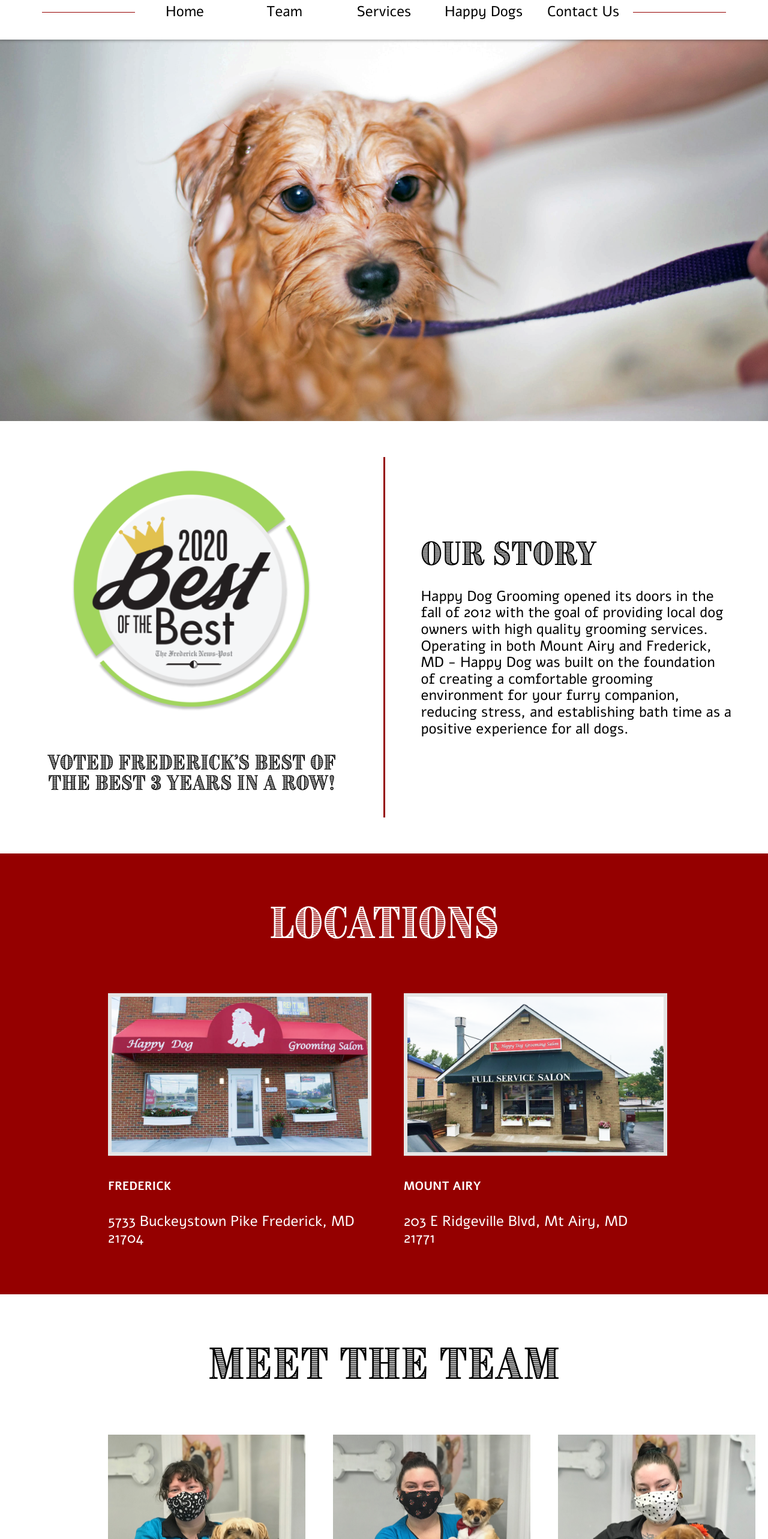
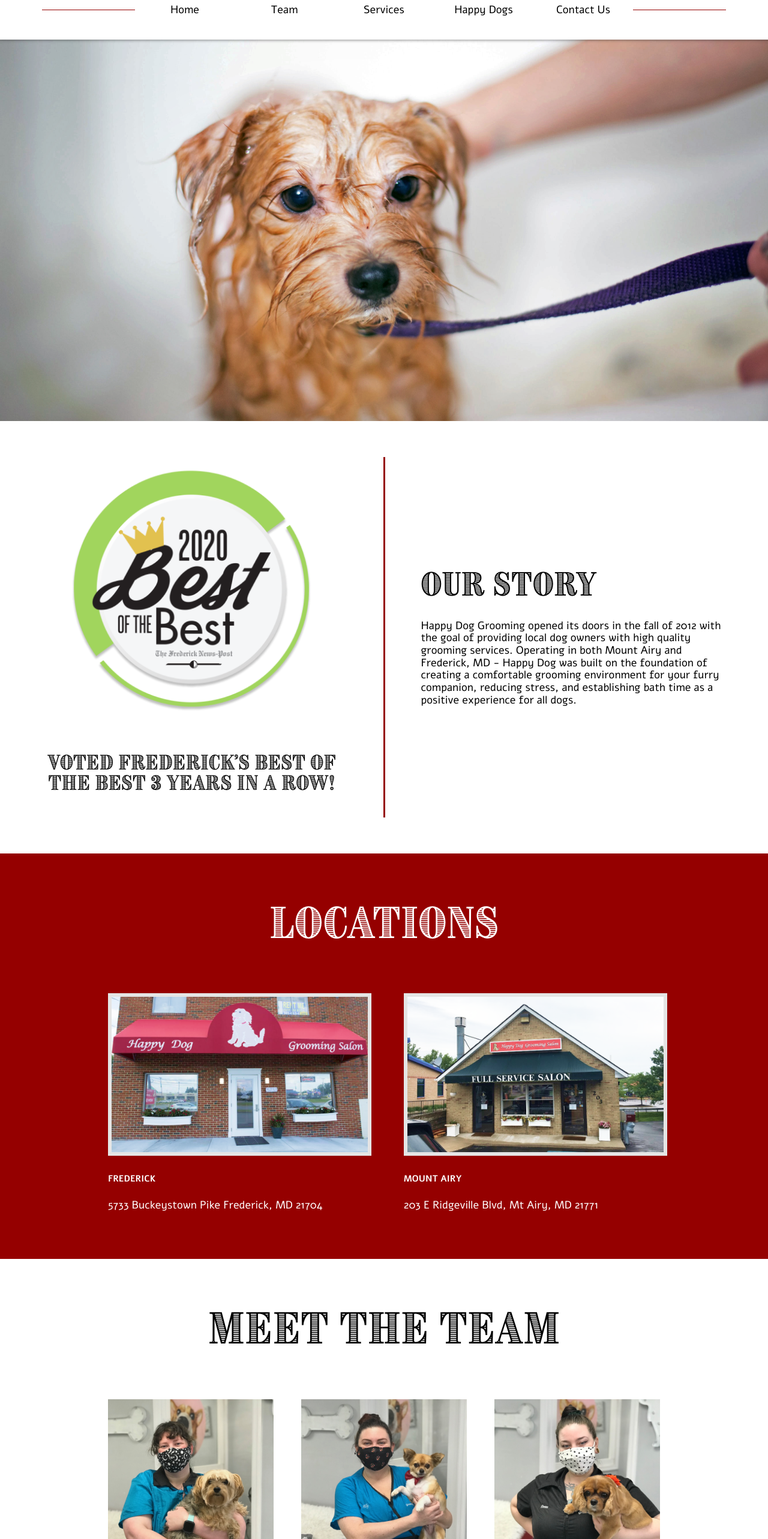
Before and after one commit to hdgrooming/website, a Next.js app: page / in a window 1280 px wide. Shown: the part 234-2800 px from the top of the page at 60% size. Built offline with nearby package versions, Linux system fonts and the light colour scheme.

Commit message:
spot fixes

```diff
--- a/components/Locations/index.tsx
+++ b/components/Locations/index.tsx
@@ -24,7 +24,7 @@
 
 const LocationItemContainer = styled.div`
   font-family: ${theme.font.sans};
-  font-size: 24px;
+  font-size: 18px;
 
   &:nth-child(2) {
     justify-self: end;
--- a/components/Navbar/index.tsx
+++ b/components/Navbar/index.tsx
@@ -25,7 +25,7 @@
   justify-content: space-between;
   align-items: center;
   font-family: ${theme.font.sans};
-  font-size: 24px;
+  font-size: 18px;
   font-weight: 400;
 
   ${theme.media.tablet("font-size: 18px;")}
--- a/components/Section/index.tsx
+++ b/components/Section/index.tsx
@@ -19,4 +19,5 @@
   font-weight: 100;
 
   ${theme.media.tablet("font-size: 48px;")}
+  ${theme.media.phone("font-size: 36px;")}
 `;
--- a/components/Services/index.tsx
+++ b/components/Services/index.tsx
@@ -8,7 +8,7 @@
   background: ${theme.color.darkGreen};
   color: ${theme.color.white};
   font-family: ${theme.font.sans};
-  font-size: 24px;
+  font-size: 18px;
   text-align: center;
   overflow: hidden;
 
--- a/components/Story/index.tsx
+++ b/components/Story/index.tsx
@@ -55,7 +55,7 @@
 
   p {
     font-family: ${theme.font.sans};
-    font-size: 24px;
+    font-size: 18px;
     font-weight: 400;
     margin: 0;
     margin-top: 30px;
--- a/components/Team/index.tsx
+++ b/components/Team/index.tsx
@@ -45,7 +45,7 @@
 
 const TeamMemberItemContainer = styled.div`
   font-family: ${theme.font.sans};
-  font-size: 24px;
+  font-size: 18px;
 
   h5 {
     font-weight: 700;
@@ -54,6 +54,10 @@
   h6 {
     margin: 6px 0 0;
     font-weight: 400;
+  }
+
+  img {
+    width: 100%;
   }
 `;
 
@@ -65,7 +69,7 @@
   return (
     <TeamMemberItemContainer>
       {/* <Image src={imageSrc} width={329} height={400} /> */}
-      <img src={imageSrc} width={329} height={400} />
+      <img src={imageSrc} />
       <h5> - {name} - </h5>
       <h6>{title}</h6>
     </TeamMemberItemContainer>
--- a/components/Testimonials/index.tsx
+++ b/components/Testimonials/index.tsx
@@ -30,14 +30,14 @@
 ];
 
 const TestimonialText = styled(animated.div)`
-  /* position: absolute; */
   text-align: center;
   width: 100%;
   font-family: ${theme.font.sans};
-  font-size: 24px;
+  font-size: 18px;
   line-height: 1.5;
-  text-shadow: 0px 4px 4px rgba(0, 0, 0, 0.25);
-  min-height: 300px;
+  color: #232323;
+  text-shadow: 0px 2px 2px rgba(0, 0, 0, 0.25);
+  min-height: 200px;
 
   h5 {
     font-style: italic;
```
